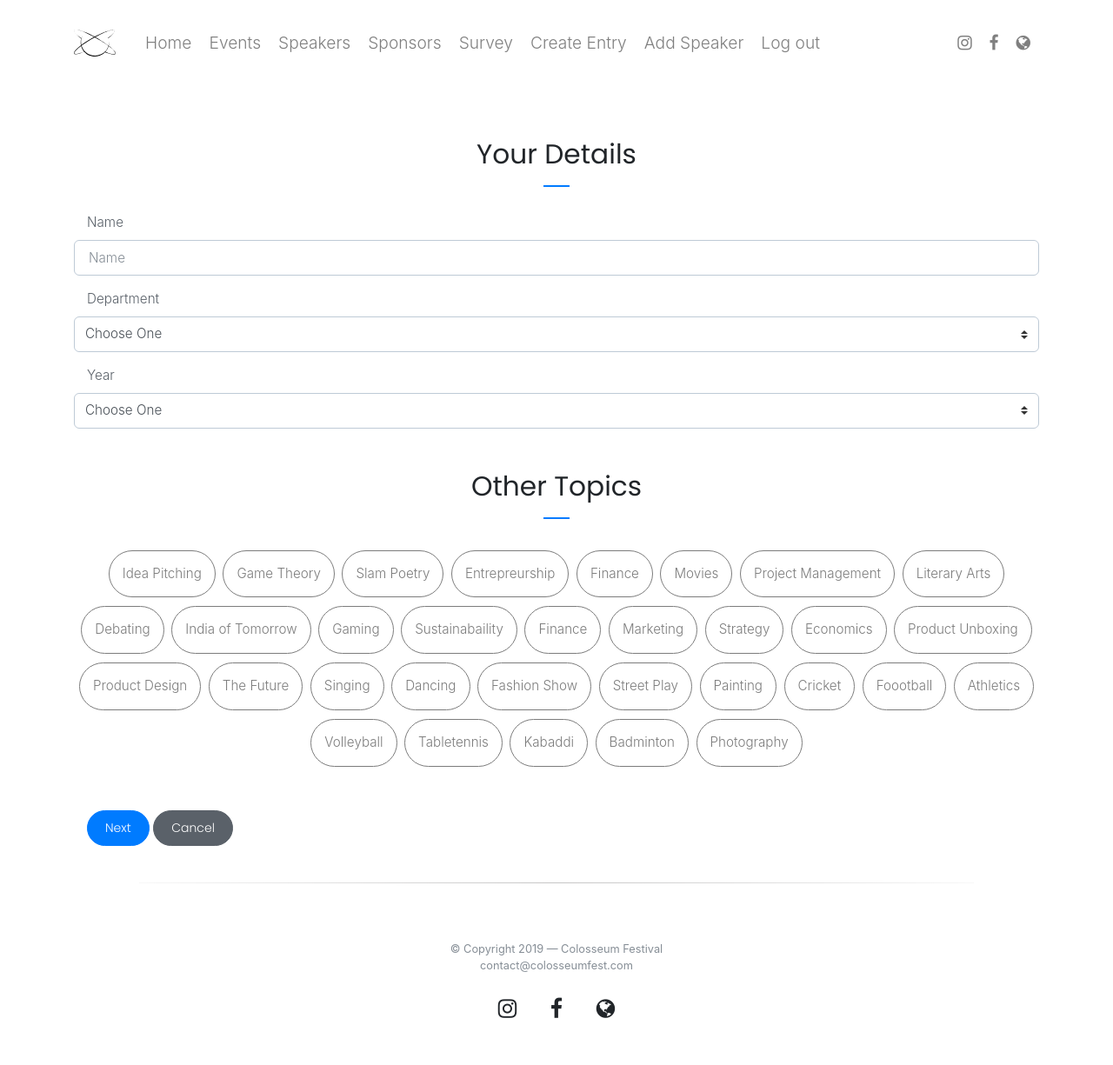
After one commit to sephiroth7712/colo-flask, a Flask app: page /survey/ in a window 1280 px wide. The commit adds this page. Shown: the whole page at 87% size. Run offline with Flask 2, Linux system fonts and the light colour scheme; the visitor is signed in with stand-in values (Sample User, id 1); some libraries are stand-ins or nearby versions.

Commit message:
made some changes

```diff
--- a/requirements.txt
+++ b/requirements.txt
@@ -2,6 +2,7 @@ BeautifulSoup==3.2.1
 click==6.7
 Flask==0.12.2
 Flask-Uploads==0.2.1
+gunicorn==19.7.1
 itsdangerous==0.24
 Jinja2==2.10
 Markdown==2.6.10
--- a/templates/base.html
+++ b/templates/base.html
@@ -4,7 +4,7 @@
 <head>
     <meta charset="utf-8">
     <meta http-equiv="x-ua-compatible" content="ie=edge">
-    <title>Colosseum 2018</title>
+    <title>Colosseum 2019</title>
     <meta name="description" content="A demo landing page for agencies or product oriented businesses built using Shards, a free, modern and lightweight UI toolkit based on Bootstrap 4.">
     <meta name="viewport" content="width=device-width, initial-scale=1">
 
@@ -48,6 +48,9 @@
                         <li class="nav-item">
                             <a class="nav-link" href="{{ url_for('index') }}#Sponsors">Sponsors</a>
                         </li>
+			<li class="nav-item">
+			    <a class="nav-link" href="{{ url_for('survey') }}">Survey</a>
+			</li>
                         {% if session.logged_in %}
                         <li class="nav-item">
                             <a class="nav-link" href="{{ url_for('create') }}">Create Entry</a>
@@ -87,7 +90,7 @@
     {% block content %}{% endblock %}
     <hr>
     <footer class="main-footer py-5">
-        <p class="text-muted text-center small p-0 mb-4">&copy; Copyright 2018 — Colosseum Festival<br>contact@colosseumfest.com</p>
+        <p class="text-muted text-center small p-0 mb-4">&copy; Copyright 2019 — Colosseum Festival<br>contact@colosseumfest.com</p>
         <div class="social d-table ml-auto mr-auto">
             <a class="twitter mx-3 h4" href="https://www.instagram.com/dbitofficial" target="_blank">
                     <i class="fa fa-instagram"></i>
@@ -109,7 +112,7 @@
         crossorigin="anonymous"></script>
     <script src="https://maxcdn.bootstrapcdn.com/bootstrap/4.0.0-beta/js/bootstrap.min.js" integrity="sha384-h0AbiXch4ZDo7tp9hKZ4TsHbi047NrKGLO3SEJAg45jXxnGIfYzk4Si90RDIqNm1"
         crossorigin="anonymous"></script>
-
+        {% block inject_footer %}{% endblock %}
 </body>
 
 </html>
--- a/templates/base2.html
+++ b/templates/base2.html
@@ -4,7 +4,7 @@
 <head>
     <meta charset="utf-8">
     <meta http-equiv="x-ua-compatible" content="ie=edge">
-    <title>Colosseum 2018</title>
+    <title>Colosseum 2019</title>
     <meta name="description" content="A demo landing page for agencies or product oriented businesses built using Shards, a free, modern and lightweight UI toolkit based on Bootstrap 4.">
     <meta name="viewport" content="width=device-width, initial-scale=1">
 
@@ -87,7 +87,7 @@
     {% block content %}{% endblock %}
     <hr>
     <footer class="main-footer py-5">
-        <p class="text-muted text-center small p-0 mb-4">&copy; Copyright 2018 — Colosseum Festival<br>contact@colosseumfest.com</p>
+        <p class="text-muted text-center small p-0 mb-4">&copy; Copyright 2019 — Colosseum Festival<br>contact@colosseumfest.com</p>
         <div class="social d-table ml-auto mr-auto">
             <a class="twitter mx-3 h4" href="https://www.instagram.com/dbitofficial" target="_blank">
                     <i class="fa fa-instagram"></i>
--- a/templates/create.html
+++ b/templates/create.html
@@ -29,8 +29,8 @@
           <label for="date" class="mt-3 col-sm-2 control-label">Date</label>
           <select class="custom-select d-block col-md-3" id="date" name="date" selected="{% if entry.date %}{{ entry.date }}{% endif %}" required>
               <option value="" hidden>Choose Date</option>
-              <option value="27th February, 2018">27th February, 2018</option>
-              <option value="28th February, 2018">28th February, 2018</option>
+              <option value="27th February, 2019">27th February, 2019</option>
+              <option value="28th February, 2019">28th February, 2019</option>
             </select>
 
           <label for="date" class="mt-3 col-sm-2 control-label">Time</label>
--- /dev/null
+++ b/templates/survey.html
@@ -0,0 +1,127 @@
+{% extends "base.html" %} {% block content %}
+<div class="blog py-4">
+  <div class="container">
+    <form onload="myFunction()" action="{% block form_action %}{{ url_for('survey') }}{% endblock %}" class="form-horizontal" method="post" enctype="multipart/form-data">
+            <div class="form-details">
+                <h3 class="section-title text-center m-5">Your Details</h3>
+                <label for="name" class="col-sm-2 control-label">Name</label>
+                <input class="form-control" id="name" name="name" type="text" placeholder="Name">
+
+                <label for="department" class="mt-3 col-sm-2 control-label">Department</label>
+                <select class="custom-select d-block col-md-3" id="department" name="department" required onchange="myFunction()">
+                    <option value="" hidden>Choose One</option>
+                    <option value="comps">Computers</option>
+                    <option value="it">Information Technology</option>
+                    <option value="mech">Mechanical</option>
+                    <option value="extc">EXTC</option>
+                </select>
+
+                <label for="year" class="mt-3 col-sm-2 control-label">Year</label>
+                <select class="custom-select d-block col-md-3" id="year" name="year" required>
+                    <option value="" hidden>Choose One</option>
+                    <option value="FE">FE</option>
+                    <option value="SE">SE</option>
+                    <option value="TE">TE</option>
+                    <option value="BE">BE</option>
+                </select>
+            </div>
+            <div class="form-itcomps text-center">
+                <h3 class="section-title text-center m-5">What Interests You</h3>
+                {% for area in ["Deep Learning", "Machine Learning", "Data Science", "Big Data", "2D & 3D Game Development", "Augmented Reality, Virtual Reality and Mixed Reality", "DevOps", "Docker", "OpenShift", "Kubernetes", "Cloud Servies & Technologies", "Amazon Web Services", "Google Cloud", "OpenStack", "Ansible", "Front End Development", "Server Side Development", "Wordpress/ Joomla", "MEAN Stack", "Application Security", "Network Security", "Penetration Testing", "Incident Management", "Edge Computing", "IoT Platform Management", "Git Version Control", "Python", "C++", "Go", "Ruby", "JavaScript", "TypeScript", "Django", "Flask", "Frappé", "ExpressJS", "Angular", "React", "Tensorflow", "Keras"]%}
+                <input id="it_chk_{{area}}" type="checkbox" name="tags_input" class="custom-form-check vis-hidden new-post-tags" value="it_{{area}}" />
+                <label class="custom-label" for="it_chk_{{ area }}">{{ area }}</label>
+                {% endfor %}
+            </div>
+            <div class="form-extc text-center">
+                <h3 class="section-title text-center m-5">What Interests You</h3>
+                {% for area in ["5G Radio System & Networks"," LoRa WAN technologies","ESP32 WiFi Module for IoT","Amazon AWS & Google Cloud Integration","Website and mobile app hosting for IoT applications"," Node-Red Integration for IoT","3D Printing","Miniature form GPS based device tracking system","ESP32 overview"," Building a product with esp32"," SDK frameworks","Security and Cyber Security"," Big Data and Analytics","Next generation of li battries","Robot OS"," Robot Fundamentals","Emerging products in automotive industry","Smart Grids and CyberSecurity"," Power Systems Fault Analysis and Protection","Power Systems Analysis and Control","Analysis and Design of Electrical Machine Systems"," Power Electronic Conversion","Python programming language","Speech and Signal analysis"," Workshop on cryptography and Security ","Workshop on Industrial Automation - PLC & SCADA","Interfacing of Arduino & R-pi with python"," Embedded system with ISE Design Suite"," Digitals signal processing using ISE Design Suite"," Data Analysis"," Algorithm of deep learning"]%}
+                <input id="extc_chk_{{area}}" type="checkbox" name="tags_input" class="custom-form-check vis-hidden new-post-tags" value="extc_{{area}}" />
+                <label class="custom-label" for="extc_chk_{{ area }}">{{ area }}</label>
+                {% endfor %}
+            </div>
+            <div class="form-mech text-center">
+                <h3 class="section-title text-center m-5">What Interests You</h3>
+                {% for area in["Autocad","Pro-E/Creo","Solidworks","Catia","Ansys","Matlab","Python","C++","Hymermesh","Product Design","Fluid Mechanics","Thermal Engineering","Mechanical Design","Manufacturing","Finite Element Analysis","Robotics","System Control","Autonomous Vehicles","Nanoengineering","Solar Energy ","Wind Energy","Tidal Energy","Nuclear Energy","Internal Combustion Engines","Sustainable Energy","Gesture Robotics ,Biomimicry","Biomolecular systems","Mechanical Computations","Sports Technology","Supply Chain Management","Engines","Transportations","Energy Storage Solutions","Sustainability","Acoustics","Instrumentations"]%}
+                <input id="mech_chk_{{area}}" type="checkbox" name="tags_input" class="custom-form-check vis-hidden new-post-tags" value="mech_{{area}}" />
+                <label class="custom-label" for="mech_chk_{{ area }}">{{ area }}</label>
+                {% endfor %}
+            </div>
+
+            <div class="form-generic text-center">
+                    <h3 class="section-title text-center m-5">Other Topics</h3>
+                    {% for area in ["Idea Pitching","Game Theory","Slam Poetry","Entrepreurship","Finance","Movies","Project Management","Literary Arts","Debating","India of Tomorrow","Gaming","Sustainabaility","Finance","Marketing","Strategy","Economics","Product Unboxing","Product Design","The Future","Singing","Dancing","Fashion Show","Street Play","Painting","Cricket","Foootball","Athletics","Volleyball","Tabletennis","Kabaddi","Badminton","Photography"]%}
+                    <input id="chk_{{area}}" type="checkbox" name="tags_input" class="custom-form-check vis-hidden new-post-tags" value="gen_{{area}}" />
+                    <label class="custom-label" for="chk_{{ area }}">{{ area }}</label>
+                    {% endfor %}
+            </div>
+
+            <div>
+                    <div class="mt-5 col-sm-offset-2 col-sm-10 col-lg-12">
+                        <button class="btn btn-primary btn-pill" type="submit">{% block save_button %}Next{% endblock %}</button>
+                        <a class="btn btn btn-secondary btn-pill" href="{{ url_for('index') }}">Cancel</a>
+                    </div>
+            </div>
+    </form>
+  </div>
+</div>
+{% endblock %}
+{% block inject_footer%}
+<script>
+$('.form-details, .form-generic').show();
+$('.form-itcomps, .form-mech, .form-extc').hide();
+function myFunction(){
+    var x = document.getElementById("department").value;
+    if(x == 'comps' || x == 'it'){
+        $('.form-itcomps').show();
+        $('.form-mech, .form-extc').hide();
+    } else if(x == 'mech'){
+        $('.form-mech').show();
+        $('.form-itcomps, .form-extc').hide();
+    } else if(x == 'extc'){
+        $('.form-extc').show();
+        $('.form-itcomps, .form-mech').hide();
+    }
+}
+</script>
+{% endblock %}
+
+{% block extra_style%}
+.vis-hidden {
+        border: 0;
+        clip: rect(0 0 0 0);
+        height: 1px;
+        margin: -1px;
+        overflow: hidden;
+        padding: 0;
+        position: absolute;
+        width: 1px;
+    }
+
+    .custom-label {
+      margin: 2px;
+      margin-top: 8px;
+      padding: 15px;
+      border: 1px solid rgb(124, 124, 124);
+      border-radius: 50px;
+      color: rgb(124, 124, 124);
+    }
+
+    .custom-form-check:focus + .custom-label {
+      border-color:rgb(0,123,255);
+    }
+
+    .custom-form-check:hover + .custom-label {
+      border-color:rgb(0,123,255);
+      color: rgb(0,123,255);
+    }
+
+    .custom-form-check:checked + .custom-label {
+      background-color:rgb(0,123,255);
+      color: white;
+      border-color: rgb(0,123,255);
+    }
+
+    .custom-form-check:focus:checked + .custom-label {
+      border-color: green;
+    }
+{% endblock %}
--- /dev/null
+++ b/wsgi.py
@@ -0,0 +1,4 @@
+from colo import app
+
+if __name__ == "__main__":
+    app.run()
```
Also changed, not shown: colo.ini (added, +11 -0 lines), colo.py (renamed from app.py, +108 -1 lines), templates/pref_list.html (added, +76 -0 lines), blog.db, static/images/799410Screenshot_from_2018-04-04_09-31-58.png (added), static/images/855735card-2.jpg (added), 2 other files.
